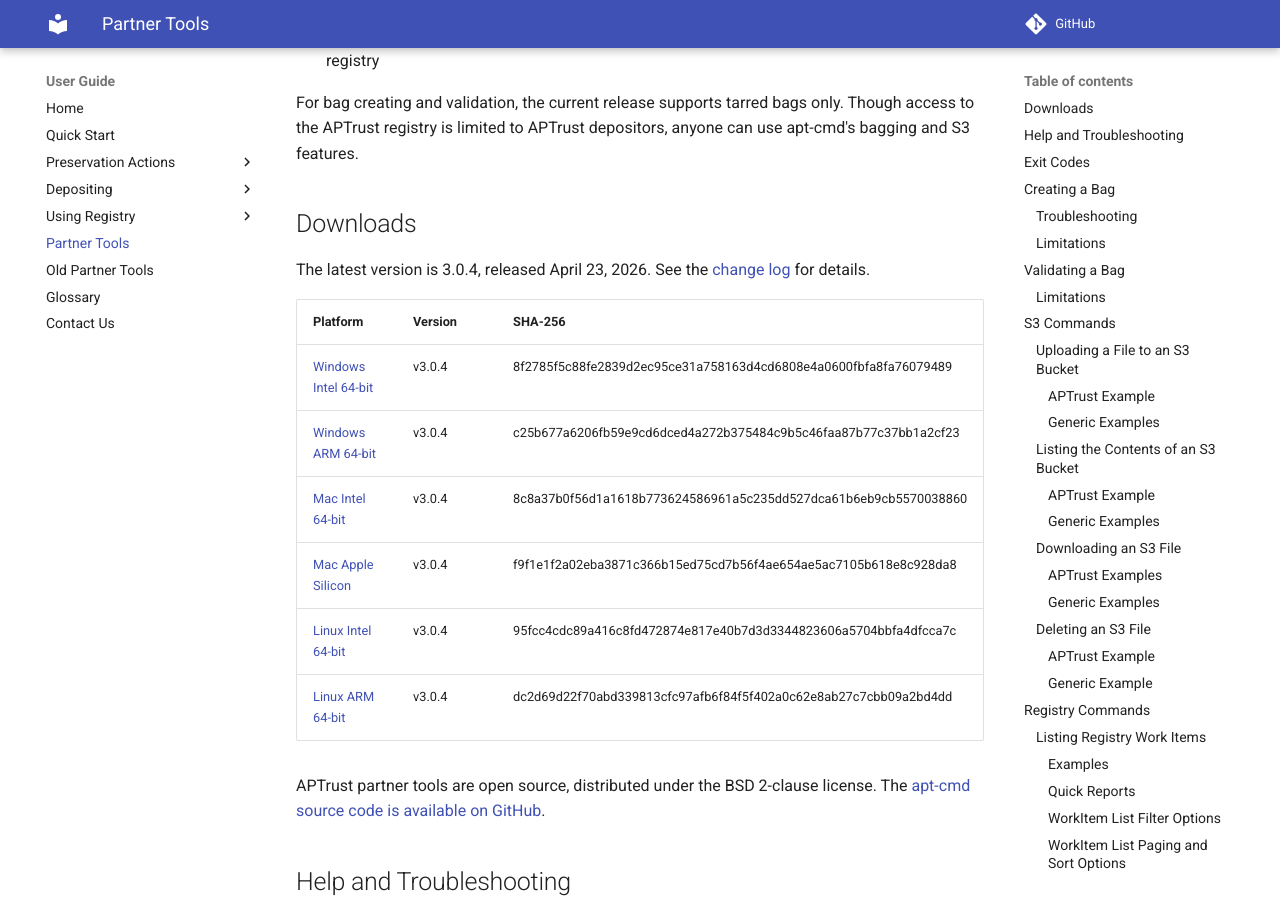
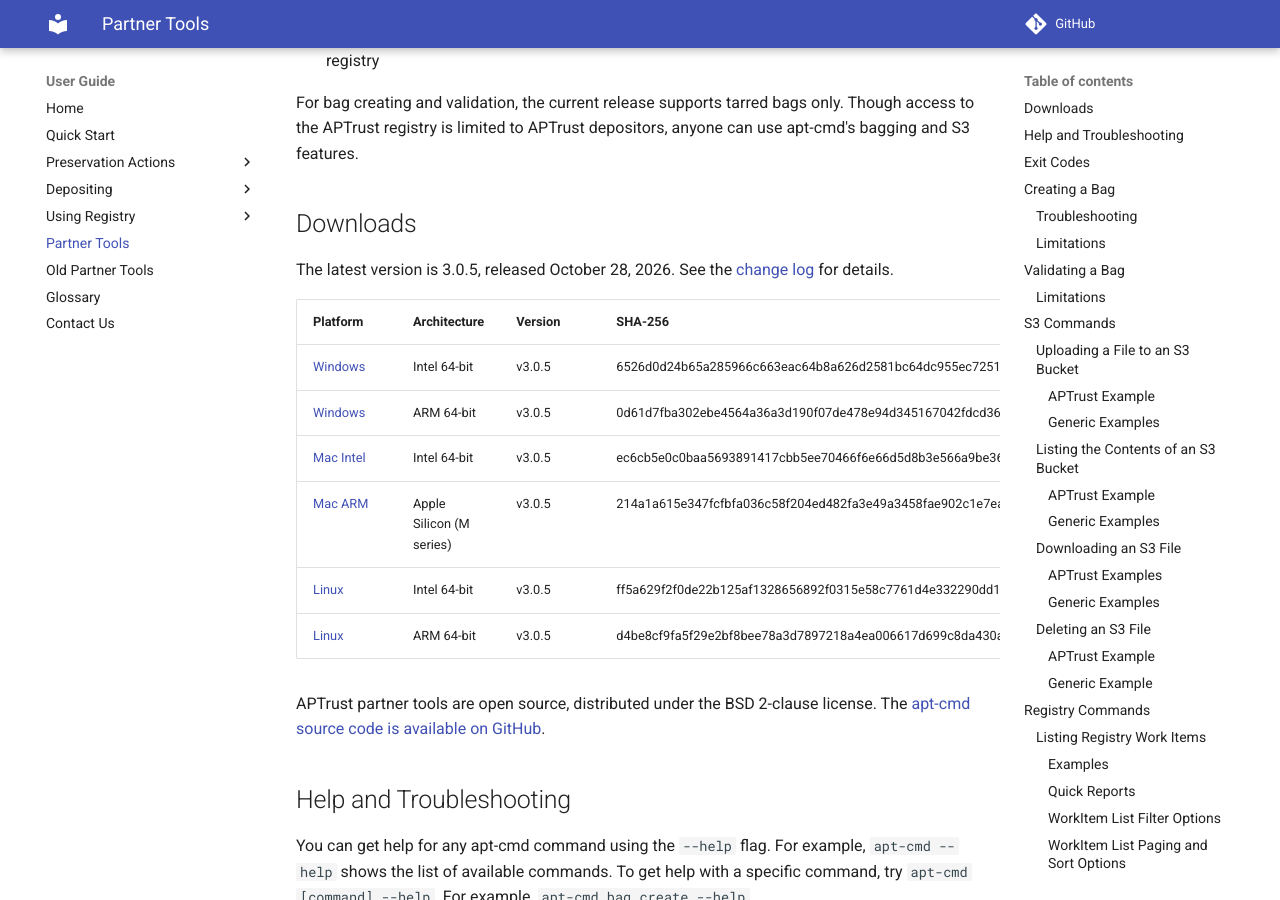
Before and after one commit to APTrust/userguide, an MkDocs documentation site: the page built from docs/partner_tools.md, in a window 1280 px wide and 900 px high, scrolled down 426 px. Built offline with MkDocs 1.6.1 and Material for MkDocs 9.7.7, drawn with Linux system fonts in a browser that asks for light colours; comment, search, counter and statistics services are not loaded.

Commit message:
Update partner_tools.md with new version download links

```diff
--- a/docs/partner_tools.md
+++ b/docs/partner_tools.md
@@ -23,16 +23,16 @@
 
 ## Downloads
 
-The latest version is 3.0.4, released April 23, 2026. See the [change log](https://github.com/APTrust/apt-cmd/blob/master/CHANGELOG.md){target=_blank} for details.
+The latest version is 3.0.5, released October 28, 2026. See the [change log](https://github.com/APTrust/apt-cmd/blob/master/CHANGELOG.md){target=_blank} for details.
 
-| Platform | Version | SHA-256 |
-| -------- | ------- | ------- |
-| [Windows Intel 64-bit](https://s3.amazonaws.com/aptrust.public.download/apt-cmd/v3.0.4/windows/amd64/apt-cmd.exe) | v3.0.4 | 8f2785f5c88fe2839d2ec95ce31a758163d4cd6808e4a0600fbfa8fa76079489 |
-| [Windows ARM 64-bit](https://s3.amazonaws.com/aptrust.public.download/apt-cmd/v3.0.4/windows/arm64/apt-cmd.exe) | v3.0.4 | c25b677a6206fb59e9cd6dced4a272b375484c9b5c46faa87b77c37bb1a2cf23 |
-| [Mac Intel 64-bit](https://s3.amazonaws.com/aptrust.public.download/apt-cmd/v3.0.4/mac/amd64/apt-cmd) | v3.0.4 | 8c8a37b0f56d1a1618b773624586961a5c235dd527dca61b6eb9cb5570038860 |
-| [Mac Apple Silicon](https://s3.amazonaws.com/aptrust.public.download/apt-cmd/v3.0.4/mac/arm64/apt-cmd) | v3.0.4 | f9f1e1f2a02eba3871c366b15ed75cd7b56f4ae654ae5ac7105b618e8c928da8 |
-| [Linux Intel 64-bit](https://s3.amazonaws.com/aptrust.public.download/apt-cmd/v3.0.4/linux/amd64/apt-cmd) | v3.0.4 | 95fcc4cdc89a416c8fd472874e817e40b7d3d3344823606a5704bbfa4dfcca7c |
-| [Linux ARM 64-bit](https://s3.amazonaws.com/aptrust.public.download/apt-cmd/v3.0.4/linux/arm64/apt-cmd) | v3.0.4 | dc2d69d22f70abd339813cfc97afb6f84f5f402a0c62e8ab27c7cbb09a2bd4dd |
+| Platform | Architecture | Version | SHA-256 |
+| -------- | ------------ | ------- | ------- |
+| [Windows](https://s3.amazonaws.com/aptrust.public.download/apt-cmd/v3.0.5/windows/amd64/apt-cmd.exe) | Intel 64-bit | v3.0.5 | 6526d0d24b65a285966c663eac64b8a626d2581bc64dc955ec725100ff8c1a95 |
+| [Windows](https://s3.amazonaws.com/aptrust.public.download/apt-cmd/v3.0.5/windows/arm64/apt-cmd.exe) | ARM 64-bit | v3.0.5 | 0d61d7fba302ebe4564a36a3d190f07de478e94d345167042fdcd367eedd65bb |
+| [Mac Intel](https://s3.amazonaws.com/aptrust.public.download/apt-cmd/v3.0.5/mac/amd64/apt-cmd)  | Intel 64-bit | v3.0.5 | ec6cb5e0c0baa5693891417cbb5ee70466f6e66d5d8b3e566a9be36b3ff231e1 |
+| [Mac ARM](https://s3.amazonaws.com/aptrust.public.download/apt-cmd/v3.0.5/mac/arm64/apt-cmd) | Apple Silicon (M series) | v3.0.5 | 214a1a615e347fcfbfa036c58f204ed482fa3e49a3458fae902c1e7eadef48b4 |
+| [Linux](https://s3.amazonaws.com/aptrust.public.download/apt-cmd/v3.0.5/linux/amd64/apt-cmd) | Intel 64-bit | v3.0.5 | ff5a629f2f0de22b125af1328656892f0315e58c7761d4e332290dd1a0daa626 |
+| [Linux](https://s3.amazonaws.com/aptrust.public.download/apt-cmd/v3.0.5/linux/arm64/apt-cmd) | ARM 64-bit | v3.0.5 | d4be8cf9fa5f29e2bf8bee78a3d7897218a4ea006617d699c8da430a12c27ff5 |
 
 APTrust partner tools are open source, distributed under the BSD 2-clause license. The [apt-cmd source code is available on GitHub](https://github.com/APTrust/apt-cmd){target=_blank}.
 
```
